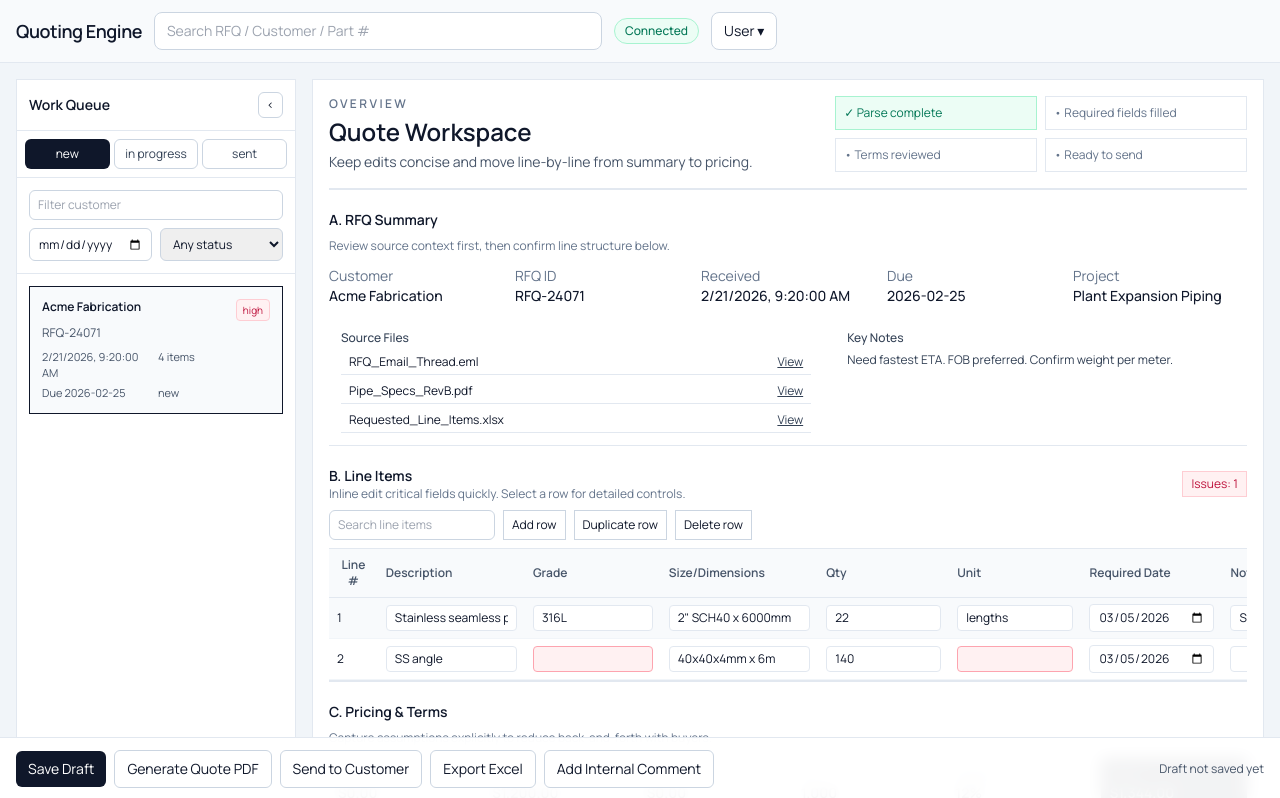
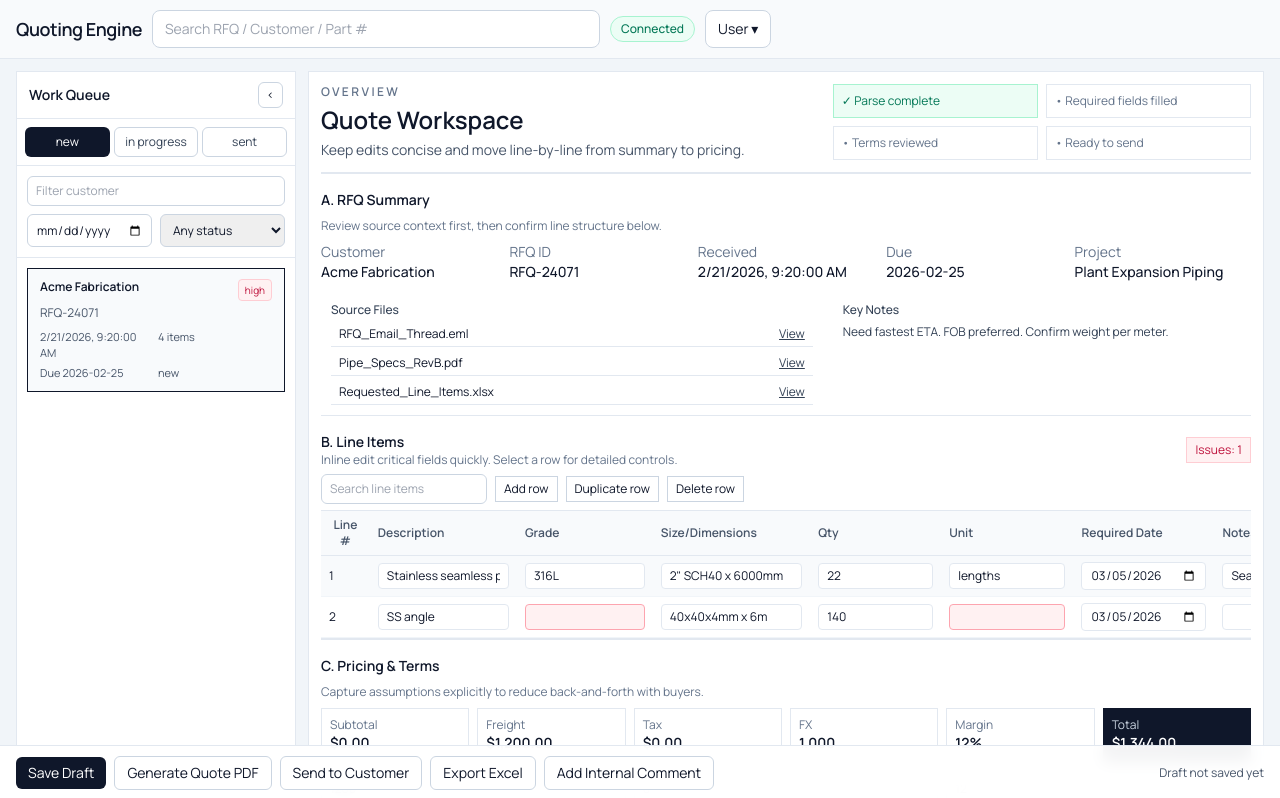
Before and after one commit to yz2936/supplier-engine-codex, a Next.js app: page /quoting-engine in a window 1280 px wide. Shown: the top 798 px of the page. Built offline with nearby package versions, Linux system fonts and the light colour scheme.

Commit message:
ui(layout): tighten vertical spacing in quoting engine workspace

```diff
--- a/src/components/quoting-engine/QuotingEngineScreen.tsx
+++ b/src/components/quoting-engine/QuotingEngineScreen.tsx
@@ -25,7 +25,7 @@ import {
 
 type Toast = { id: string; message: string };
 
-const sectionClass = "border-t border-slate-200 pt-5 first:border-t-0 first:pt-0";
+const sectionClass = "border-t border-slate-200 pt-4 first:border-t-0 first:pt-0";
 
 const emptyFilters: QueueFilters = { customer: "", dueDate: "", status: "all" };
 
@@ -232,7 +232,7 @@ export function QuotingEngineScreen() {
   return (
     <div className="min-h-screen bg-slate-100 text-slate-900">
       <header className="sticky top-0 z-40 border-b border-slate-200 bg-slate-50/95 backdrop-blur">
-        <div className="mx-auto flex max-w-[1700px] items-center gap-3 px-4 py-3">
+        <div className="mx-auto flex max-w-[1700px] items-center gap-2.5 px-4 py-2.5">
           <div className="text-lg font-semibold tracking-tight">Quoting Engine</div>
           <div className="max-w-md flex-1">
             <input
@@ -249,11 +249,11 @@ export function QuotingEngineScreen() {
         </div>
       </header>
 
-      <main className="mx-auto grid max-w-[1700px] grid-cols-1 gap-4 px-4 py-4 lg:grid-cols-[280px_minmax(0,1fr)]">
+      <main className="mx-auto grid max-w-[1700px] grid-cols-1 gap-3 px-4 py-3 lg:grid-cols-[280px_minmax(0,1fr)]">
         <aside
           className={`border border-slate-200 bg-white transition-all ${queueCollapsed ? "w-[78px] overflow-hidden" : "w-full"}`}
         >
-          <div className="flex items-center justify-between border-b border-slate-200 px-3 py-3">
+          <div className="flex items-center justify-between border-b border-slate-200 px-3 py-2.5">
             {!queueCollapsed && <div className="text-sm font-semibold">Work Queue</div>}
             <button
               className="rounded-md border border-slate-300 px-2 py-1 text-xs"
@@ -282,7 +282,7 @@ export function QuotingEngineScreen() {
           </div>
 
           {!queueCollapsed && (
-            <div className="space-y-2 border-b border-slate-200 p-3">
+            <div className="space-y-2 border-b border-slate-200 p-2.5">
               <input
                 className="w-full rounded-md border border-slate-300 px-2 py-1.5 text-xs"
                 placeholder="Filter customer"
@@ -310,7 +310,7 @@ export function QuotingEngineScreen() {
             </div>
           )}
 
-          <div className="max-h-[calc(100vh-280px)] space-y-2 overflow-auto p-3">
+          <div className="max-h-[calc(100vh-280px)] space-y-2 overflow-auto p-2.5">
             {queueLoading && (
               <div className="space-y-2">
                 <div className="h-20 animate-pulse rounded-lg bg-slate-100" />
@@ -322,7 +322,7 @@ export function QuotingEngineScreen() {
               visibleRfqs.map((rfq) => (
                 <button
                   key={rfq.id}
-                  className={`w-full border p-3 text-left text-xs ${
+                  className={`w-full border px-3 py-2.5 text-left text-xs ${
                     selectedRfqId === rfq.id ? "border-slate-900 bg-slate-50" : "border-slate-200 bg-white hover:border-slate-300"
                   }`}
                   onClick={() => setSelectedRfqId(rfq.id)}
@@ -353,7 +353,7 @@ export function QuotingEngineScreen() {
           </div>
         </aside>
 
-        <section className="border border-slate-200 bg-white p-4">
+        <section className="border border-slate-200 bg-white p-3">
           {workspaceLoading && (
             <div className="space-y-3">
               <div className="h-16 animate-pulse bg-slate-100" />
@@ -369,7 +369,7 @@ export function QuotingEngineScreen() {
 
           {!workspaceLoading && workspace && (
             <>
-              <div className="grid gap-3 border-b border-slate-200 pb-4 lg:grid-cols-[1.2fr_1fr]">
+              <div className="grid gap-2.5 border-b border-slate-200 pb-3 lg:grid-cols-[1.2fr_1fr]">
                 <div>
                   <div className="text-xs font-semibold uppercase tracking-[0.2em] text-slate-500">Overview</div>
                   <div className="mt-1 text-2xl font-semibold text-slate-900">Quote Workspace</div>
@@ -384,7 +384,7 @@ export function QuotingEngineScreen() {
                   ].map((step) => (
                     <span
                       key={step.label}
-                      className={`inline-flex items-center gap-1 border px-2 py-2 ${
+                      className={`inline-flex items-center gap-1 border px-2 py-1.5 ${
                         step.ok ? "border-emerald-200 bg-emerald-50 text-emerald-700" : "border-slate-200 bg-white text-slate-500"
                       }`}
                     >
@@ -396,7 +396,7 @@ export function QuotingEngineScreen() {
 
               <section className={sectionClass}>
                 <div className="mb-2 text-sm font-semibold">A. RFQ Summary</div>
-                <p className="mb-3 text-xs text-slate-500">Review source context first, then confirm line structure below.</p>
+                <p className="mb-2 text-xs text-slate-500">Review source context first, then confirm line structure below.</p>
                 <div className="grid grid-cols-2 gap-3 text-sm lg:grid-cols-5">
                   <div><span className="text-slate-500">Customer</span><div className="font-medium">{workspace.customerName}</div></div>
                   <div><span className="text-slate-500">RFQ ID</span><div className="font-medium">{workspace.id}</div></div>
@@ -404,8 +404,8 @@ export function QuotingEngineScreen() {
                   <div><span className="text-slate-500">Due</span><div className="font-medium">{workspace.dueDate}</div></div>
                   <div><span className="text-slate-500">Project</span><div className="font-medium">{workspace.projectName || "-"}</div></div>
                 </div>
-                <div className="mt-3 grid gap-3 lg:grid-cols-[1.2fr_1fr]">
-                  <div className="p-3 text-xs">
+                <div className="mt-2.5 grid gap-2.5 lg:grid-cols-[1.2fr_1fr]">
+                  <div className="p-2.5 text-xs">
                     <div className="mb-1 font-medium text-slate-700">Source Files</div>
                     <div className="space-y-1">
                       {workspace.sourceFiles.map((f) => (
@@ -416,7 +416,7 @@ export function QuotingEngineScreen() {
                       ))}
                     </div>
                   </div>
-                  <div className="p-3 text-xs">
+                  <div className="p-2.5 text-xs">
                     <div className="mb-1 font-medium text-slate-700">Key Notes</div>
                     <p className="leading-5 text-slate-700">{workspace.keyNotes || "No key notes available."}</p>
                   </div>
@@ -424,7 +424,7 @@ export function QuotingEngineScreen() {
               </section>
 
               <section className={sectionClass}>
-                <div className="mb-2 flex items-center justify-between">
+                <div className="mb-1.5 flex items-center justify-between">
                   <div>
                     <div className="text-sm font-semibold">B. Line Items</div>
                     <p className="text-xs text-slate-500">Inline edit critical fields quickly. Select a row for detailed controls.</p>
@@ -434,7 +434,7 @@ export function QuotingEngineScreen() {
                   </div>
                 </div>
 
-                <div className="mb-2 flex flex-wrap items-center gap-2">
+                <div className="mb-1.5 flex flex-wrap items-center gap-2">
                   <input
                     className="rounded-md border border-slate-300 px-2 py-1.5 text-xs"
                     placeholder="Search line items"
@@ -442,7 +442,7 @@ export function QuotingEngineScreen() {
                     onChange={(e) => setSearch(e.target.value)}
                   />
                   <button
-                    className="border border-slate-300 bg-white px-2 py-1.5 text-xs"
+                    className="border border-slate-300 bg-white px-2 py-1 text-xs"
                     onClick={() => {
                       const nextLine = (workspace.lineItems.at(-1)?.lineNumber || 0) + 1;
                       const next: LineItem = {
@@ -464,7 +464,7 @@ export function QuotingEngineScreen() {
                     Add row
                   </button>
                   <button
-                    className="border border-slate-300 bg-white px-2 py-1.5 text-xs"
+                    className="border border-slate-300 bg-white px-2 py-1 text-xs"
                     onClick={() => {
                       if (!selectedLine) return;
                       const duplicate = { ...selectedLine, id: crypto.randomUUID(), lineNumber: workspace.lineItems.length + 1 };
@@ -475,7 +475,7 @@ export function QuotingEngineScreen() {
                     Duplicate row
                   </button>
                   <button
-                    className="border border-slate-300 bg-white px-2 py-1.5 text-xs"
+                    className="border border-slate-300 bg-white px-2 py-1 text-xs"
                     onClick={() => {
                       if (!selectedLine) return;
                       setWorkspace((prev) =>
@@ -506,7 +506,7 @@ export function QuotingEngineScreen() {
                         ].map(([key, label]) => (
                           <th
                             key={key}
-                            className="border-b border-slate-200 px-2 py-2 text-left font-semibold"
+                            className="border-b border-slate-200 px-2 py-1.5 text-left font-semibold"
                           >
                             <button
                               className="inline-flex items-center gap-1"
@@ -582,8 +582,8 @@ export function QuotingEngineScreen() {
 
               <section className={sectionClass}>
                 <div className="mb-2 text-sm font-semibold">C. Pricing & Terms</div>
-                <p className="mb-3 text-xs text-slate-500">Capture assumptions explicitly to reduce back-and-forth with buyers.</p>
-                <div className="mb-3 grid gap-2 md:grid-cols-3 lg:grid-cols-6">
+                <p className="mb-2 text-xs text-slate-500">Capture assumptions explicitly to reduce back-and-forth with buyers.</p>
+                <div className="mb-2.5 grid gap-2 md:grid-cols-3 lg:grid-cols-6">
                   <div className="border border-slate-200 p-2 text-xs">
                     <div className="text-slate-500">Subtotal</div>
                     <div className="text-sm font-semibold">{money(subtotal)}</div>
@@ -621,7 +621,7 @@ export function QuotingEngineScreen() {
                   <textarea className="min-h-20 border border-slate-300 px-2 py-2 text-xs md:col-span-3" placeholder="Assumptions (recommended)" value={workspace.pricingTerms.assumptions} onChange={(e) => updateTerms({ assumptions: e.target.value })} />
                 </div>
 
-                <div className="mt-3 border-t border-slate-200 pt-3 text-xs">
+                <div className="mt-2.5 border-t border-slate-200 pt-2.5 text-xs">
                   <div className="mb-1 font-medium text-slate-700">Price Compared to Last Quote</div>
                   {lastComparison ? (
                     <div className="grid gap-2 md:grid-cols-3">
@@ -649,12 +649,12 @@ export function QuotingEngineScreen() {
         </section>
 
         {!workspaceLoading && workspace && selectedLine && (
-          <aside className="fixed inset-y-0 right-0 z-30 w-full border-l border-slate-200 bg-white p-4 shadow-xl lg:static lg:h-fit lg:w-[360px] lg:border">
+          <aside className="fixed inset-y-0 right-0 z-30 w-full border-l border-slate-200 bg-white p-3 shadow-xl lg:static lg:h-fit lg:w-[360px] lg:border">
             <div className="mb-2 flex items-center justify-between">
               <div className="text-sm font-semibold">D. Line Item Drawer</div>
               <button className="border border-slate-300 px-2 py-1 text-xs lg:hidden" onClick={() => setSelectedLineId("")}>Close</button>
             </div>
-            <p className="mb-3 text-xs text-slate-500">Adjust detailed values here; keep table edits quick and minimal.</p>
+            <p className="mb-2 text-xs text-slate-500">Adjust detailed values here; keep table edits quick and minimal.</p>
 
             <div className="space-y-2 text-xs">
               <label className="block">
@@ -671,7 +671,7 @@ export function QuotingEngineScreen() {
               </label>
             </div>
 
-            <div className="mt-4 border-t border-slate-200 pt-3 text-xs">
+            <div className="mt-3 border-t border-slate-200 pt-2.5 text-xs">
               <div className="mb-1 font-medium text-slate-700">Inventory Match (read-only)</div>
               {!drawerMatch ? (
                 <div className="text-slate-500">Loading inventory match...</div>
@@ -685,7 +685,7 @@ export function QuotingEngineScreen() {
               )}
             </div>
 
-            <div className="mt-4 space-y-2 text-xs">
+            <div className="mt-3 space-y-1.5 text-xs">
               <div className="font-medium text-slate-700">Supplier Cost Inputs</div>
               <input className="w-full rounded border border-slate-300 px-2 py-1.5" type="number" placeholder="Cost" value={selectedLine.supplierCost ?? ""} onChange={(e) => updateLine(selectedLine.id, { supplierCost: Number(e.target.value || 0) })} />
               <input className="w-full rounded border border-slate-300 px-2 py-1.5" type="number" placeholder="MOQ" value={selectedLine.moq ?? ""} onChange={(e) => updateLine(selectedLine.id, { moq: Number(e.target.value || 0) })} />
@@ -693,7 +693,7 @@ export function QuotingEngineScreen() {
               <input className="w-full rounded border border-slate-300 px-2 py-1.5" placeholder="Coating / Finish" value={selectedLine.finish ?? ""} onChange={(e) => updateLine(selectedLine.id, { finish: e.target.value })} />
             </div>
 
-            <div className="mt-4 border-t border-slate-200 pt-3 text-xs">
+            <div className="mt-3 border-t border-slate-200 pt-2.5 text-xs">
               <div className="mb-1 font-medium text-slate-700">Risk Flags (read-only)</div>
               <div className="flex flex-wrap gap-1.5">
                 {drawerRisks.map((risk) => (
@@ -704,7 +704,7 @@ export function QuotingEngineScreen() {
               </div>
             </div>
 
-            <div className="mt-4 flex flex-wrap gap-2">
+            <div className="mt-3 flex flex-wrap gap-2">
               <button
                 className="border border-slate-300 bg-white px-2.5 py-1.5 text-xs"
                 onClick={() => {
@@ -728,7 +728,7 @@ export function QuotingEngineScreen() {
         )}
 
         {!workspaceLoading && workspace && !selectedLine && (
-          <aside className="hidden border border-dashed border-slate-300 bg-white p-4 text-xs text-slate-600 lg:block">
+          <aside className="hidden border border-dashed border-slate-300 bg-white p-3 text-xs text-slate-600 lg:block">
             <div className="mb-1 text-sm font-semibold text-slate-800">Line Item Drawer</div>
             <p>Select a line item to view inventory match, risks, and advanced cost fields.</p>
           </aside>
@@ -736,10 +736,10 @@ export function QuotingEngineScreen() {
       </main>
 
       <div className="sticky bottom-0 z-40 border-t border-slate-200 bg-white/95 backdrop-blur">
-        <div className="mx-auto flex max-w-[1700px] flex-wrap items-center gap-2 px-4 py-3">
-          <button className="rounded-md bg-slate-900 px-3 py-2 text-sm text-white" onClick={handleSaveDraft}>Save Draft</button>
+        <div className="mx-auto flex max-w-[1700px] flex-wrap items-center gap-2 px-4 py-2.5">
+          <button className="rounded-md bg-slate-900 px-3 py-1.5 text-sm text-white" onClick={handleSaveDraft}>Save Draft</button>
           <button
-            className="rounded-md border border-slate-300 bg-white px-3 py-2 text-sm"
+            className="rounded-md border border-slate-300 bg-white px-3 py-1.5 text-sm"
             onClick={async () => {
               if (!workspace) return;
               const result = await generateQuote(workspace.id);
@@ -749,7 +749,7 @@ export function QuotingEngineScreen() {
             Generate Quote PDF
           </button>
           <button
-            className="rounded-md border border-slate-300 bg-white px-3 py-2 text-sm"
+            className="rounded-md border border-slate-300 bg-white px-3 py-1.5 text-sm"
             onClick={async () => {
               if (!workspace) return;
               const result = await sendQuote(workspace.id);
@@ -758,8 +758,8 @@ export function QuotingEngineScreen() {
           >
             Send to Customer
           </button>
-          <button className="rounded-md border border-slate-300 bg-white px-3 py-2 text-sm">Export Excel</button>
-          <button className="rounded-md border border-slate-300 bg-white px-3 py-2 text-sm">Add Internal Comment</button>
+          <button className="rounded-md border border-slate-300 bg-white px-3 py-1.5 text-sm">Export Excel</button>
+          <button className="rounded-md border border-slate-300 bg-white px-3 py-1.5 text-sm">Add Internal Comment</button>
           <div className="ml-auto text-xs text-slate-600">
             {savedAt ? `Draft saved at ${new Date(savedAt).toLocaleTimeString()}` : "Draft not saved yet"}
           </div>
```
